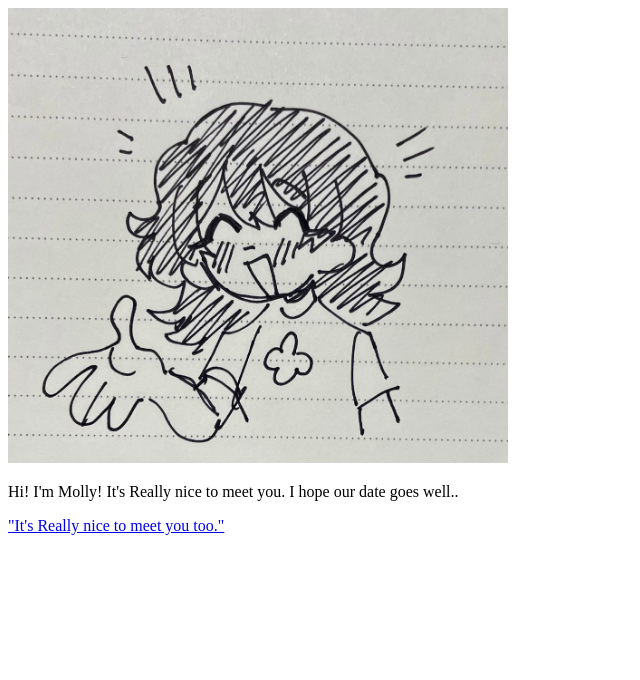
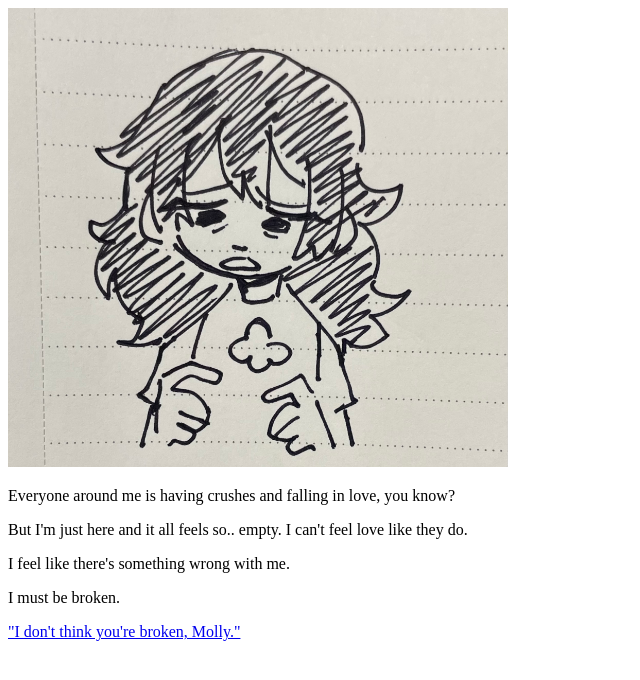
Before and after one commit to sophiiiiiiiii/MollysDatingSim, a plain HTML site: page story7.html in a window 1280 px wide. Shown: the whole page, without its empty margins (0-640 px from the left). Drawn offline with Linux system fonts and the light colour scheme.

Commit message:
Update story7.html

```diff
--- a/story7.html
+++ b/story7.html
@@ -5,11 +5,17 @@
 </head>
 <body>
 
-<img src="Molly2.jpg" alt="Molly Starting pt" width="500">
+<img src="Molly9.jpg" alt="Molly Starting pt" width="500">
 
-<p>Hi! I'm Molly! It's Really nice to meet you. I hope our date goes well.. </p>
+<p>Everyone around me is having crushes and falling in love, you know?</p>
 
-<p><a href="story1.html">"It's Really nice to meet you too."</a></p>
+<p>But I'm just here and it all feels so.. empty. I can't feel love like they do.</p>
+
+<p>I feel like there's something wrong with me.</p>
+
+<p>I must be broken.</p>
+
+<p><a href="story8.html">"I don't think you're broken, Molly."</a></p>
 
 
 
```
